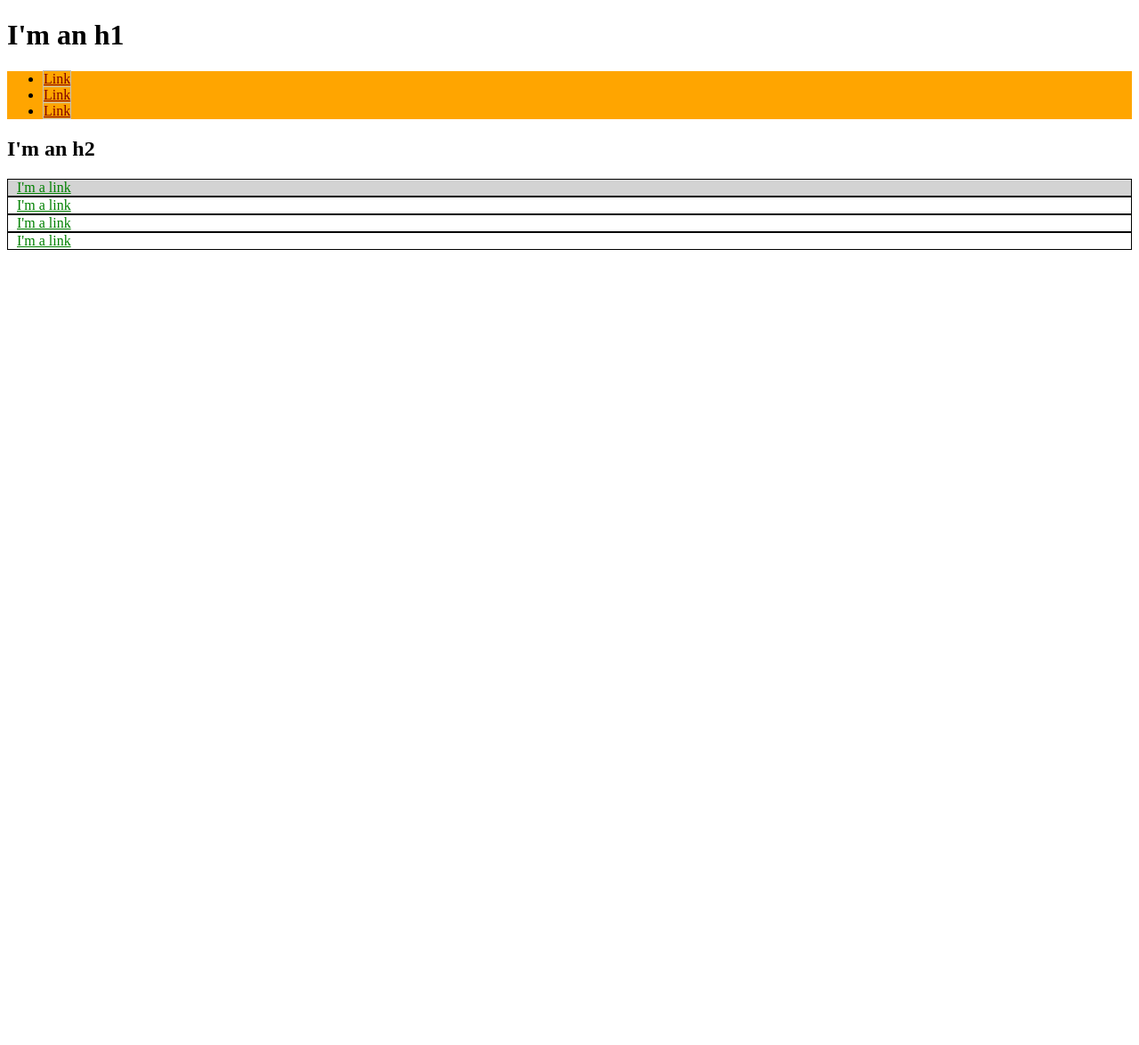
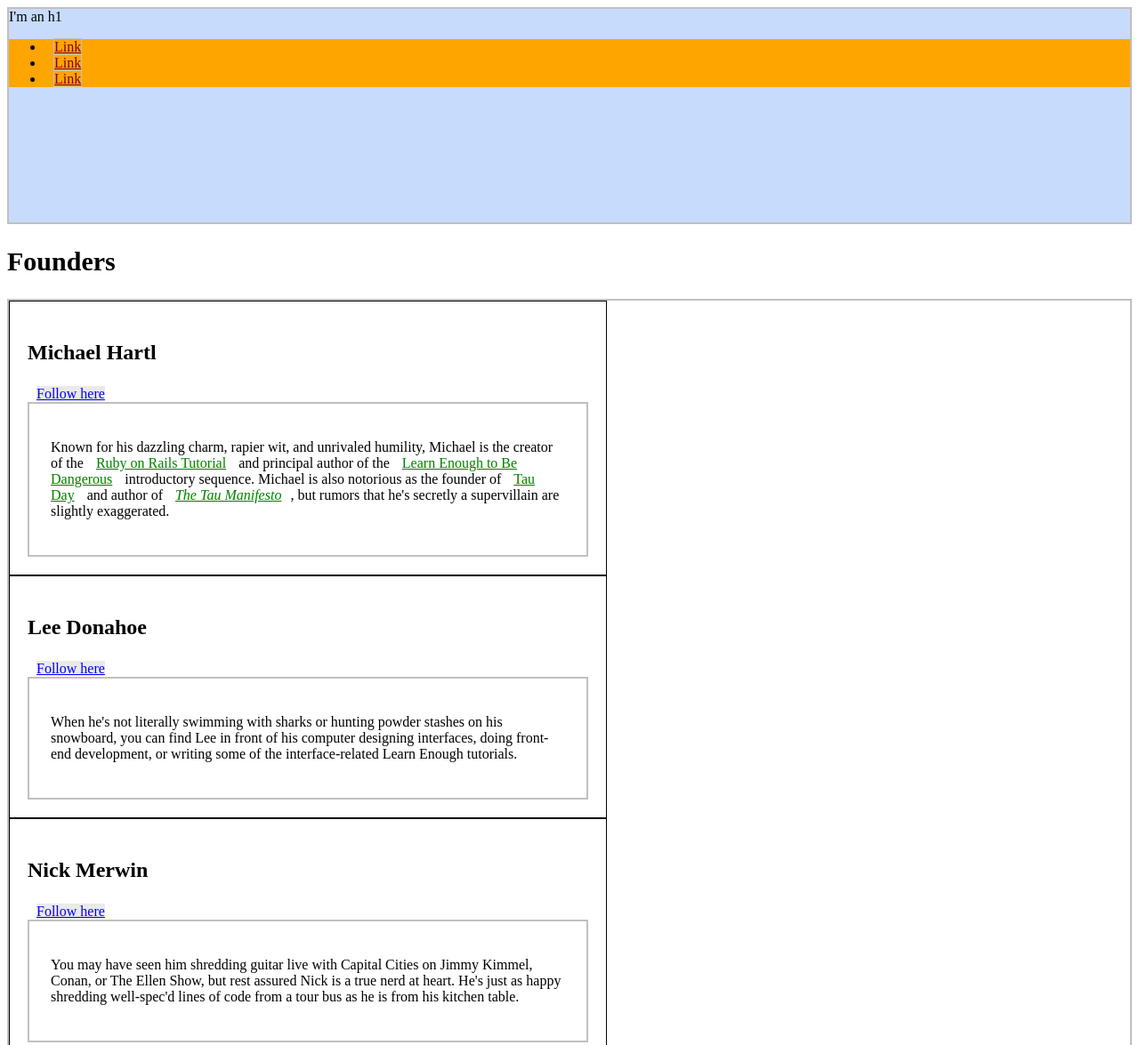
Before and after one commit to samchasan/CSS_tutorial, a plain HTML site: page index.html in a window 1280 px wide. Shown: the top 1175 px of the page at 89% size. Before the commit the page ends 800 px from the top, so only its background shows below. Drawn offline with Linux system fonts and the light colour scheme.

Commit message:
updated CSS styles in classes

```diff
--- a/index.html
+++ b/index.html
@@ -6,35 +6,74 @@
   <meta charset="utf-8">
 
   <style>
-    /* use dot notation to access class identifications within CSS */
+    /* use .dot notation to access class identifications within CSS
+    classes can target multiple things
+    HTML elements will accept multiple class names on a single object (separated by spaces)*/
+
+    /* Bio styles */
+
+    .bio-wrapper {
+      font-size: 24px;
+    }
 
     .bio-box {
       border: 1px solid black;
+      width: 50%;
+      /* margin: 10%; */
+      font-size: 1rem;
+      padding: 20px;
     }
 
-    .bio-box a {
+    .bio-box h3 {
+      font-size: 1.5em
+    }
+
+    .bio-copy {
+      font-size: 1em;
+      padding: 1.5rem
+    }
+
+    .bio-copy a {
       color: green;
     }
 
-    .bio-zone{
-background-color: azure;
+    /* Hero styles */
+
+    .full-hero {
+      background-color: #c7dbfc;
+      height: 30vh;
     }
 
-    /* use hash notation to access class identifications within CSS */
+    .hero-home {}
 
-    #exec-bio {
-      background-color: lightgray;
+    /* Social styles */
+
+    .social-link {
+      background: rgba(150, 150, 150, 0.2);
+      color: blue;
     }
 
-    #FunList {
-background-color: orange;
-    }
+    /* use #hash notation to access ID identifications within CSS
+    ids are intended to target only one element on the page
+    HTML will only allow for only one id per element
+    ids are considered by the browser to have a higher specificity
+    therefore styles in IDs take precedence over classes */
 
     /* select which aspects to style, and declare how they are styled  */
 
     /* aspect to style {declarations} */
 
     /* declaratons = { property:value; property:value; etc. } */
+
+    #FunList {
+      background-color: orange;
+    }
+
+    /* Global Styles */
+
+    h2 {
+      font-size: 30px;
+    }
 
     a {
       color: red;
@@ -60,8 +99,8 @@ background-color: orange;
 </head>
 
 <body>
-  <h1>I'm an h1</h1>
-  <ul id = "FunList">
+  <div class="full-hero hero-home" <h1>I'm an h1</h1>
+    <ul id="FunList">
       <li>
         <a href="http://example.com/">Link</a>
       </li>
@@ -72,18 +111,55 @@ background-color: orange;
         <a href="http://example.com/">Link</a>
       </li>
     </ul>
-  <h2>I'm an h2</h2>
-  <div id="exec-bio" class="bio-box" "bio-zone">
-    <a href="http://example.com/"> I'm a link</a>
   </div>
-  <div class="bio-box" "bio-zone">
-    <a href="http://example.com/"> I'm a link</a>
+
+  <h2>Founders</h2>
+  <div class="bio-wrapper">
+    <div class="bio-box">
+      <h3>Michael Hartl</h3>
+      <a href="http://twitter.com/mhartl" class="social-link">Follow here</a>
+      <div class="bio-copy">
+        <p>
+          Known for his dazzling charm, rapier wit, and unrivaled humility, Michael is the creator of the
+          <a href="http://railstutorial.org/">Ruby on Rails
+            Tutorial</a> and principal author of the
+          <a href="https://learnenough.com/">
+            Learn Enough to Be Dangerous</a> introductory sequence. Michael is also notorious as the founder of
+          <a href="http://tauday.com/">Tau Day</a> and author of
+          <a href="http://tauday.com/tau-manifesto"><em>The Tau
+            Manifesto</em></a>, but rumors that he's secretly a supervillain are slightly exaggerated.
+        </p>
       </div>
-  <div class="bio-box" "bio-zone">
-    <a href="http://example.com/"> I'm a link</a>
     </div>
-  <div class="bio-box" "bio-zone">
-    <a href="http://example.com/"> I'm a link</a>
+    <div class="bio-box">
+      <h3>Lee Donahoe</h3>
+      <a href="https://twitter.com/leedonahoe" class="social-link">Follow here</a>
+      <div class="bio-copy">
+
+        <p>
+          When he's not literally swimming with sharks or hunting powder stashes on his snowboard, you can find Lee in front of his computer designing interfaces, doing front-end development, or writing some of the interface-related Learn Enough tutorials.
+        </p>
+      </div>
+    </div>
+    <div class="bio-box">
+      <h3>Nick Merwin</h3>
+      <a href="https://twitter.com/nickmerwin" class="social-link">Follow here</a>
+      <div class="bio-copy">
+        <p>
+          You may have seen him shredding guitar live with Capital Cities on Jimmy Kimmel, Conan, or The Ellen Show, but rest assured Nick is a true nerd at heart. He's just as happy shredding well-spec'd lines of code from a tour bus as he is from his kitchen
+          table.
+        </p>
+      </div>
+    </div>
+    <div class="bio-box">
+      <h3>??</h3>
+      <div class="bio-copy">
+
+        <p>
+          The Future
+        </p>
+      </div>
+    </div>
   </div>
 </body>
 
```
Lines whose indentation alone changed are shown as unchanged.
